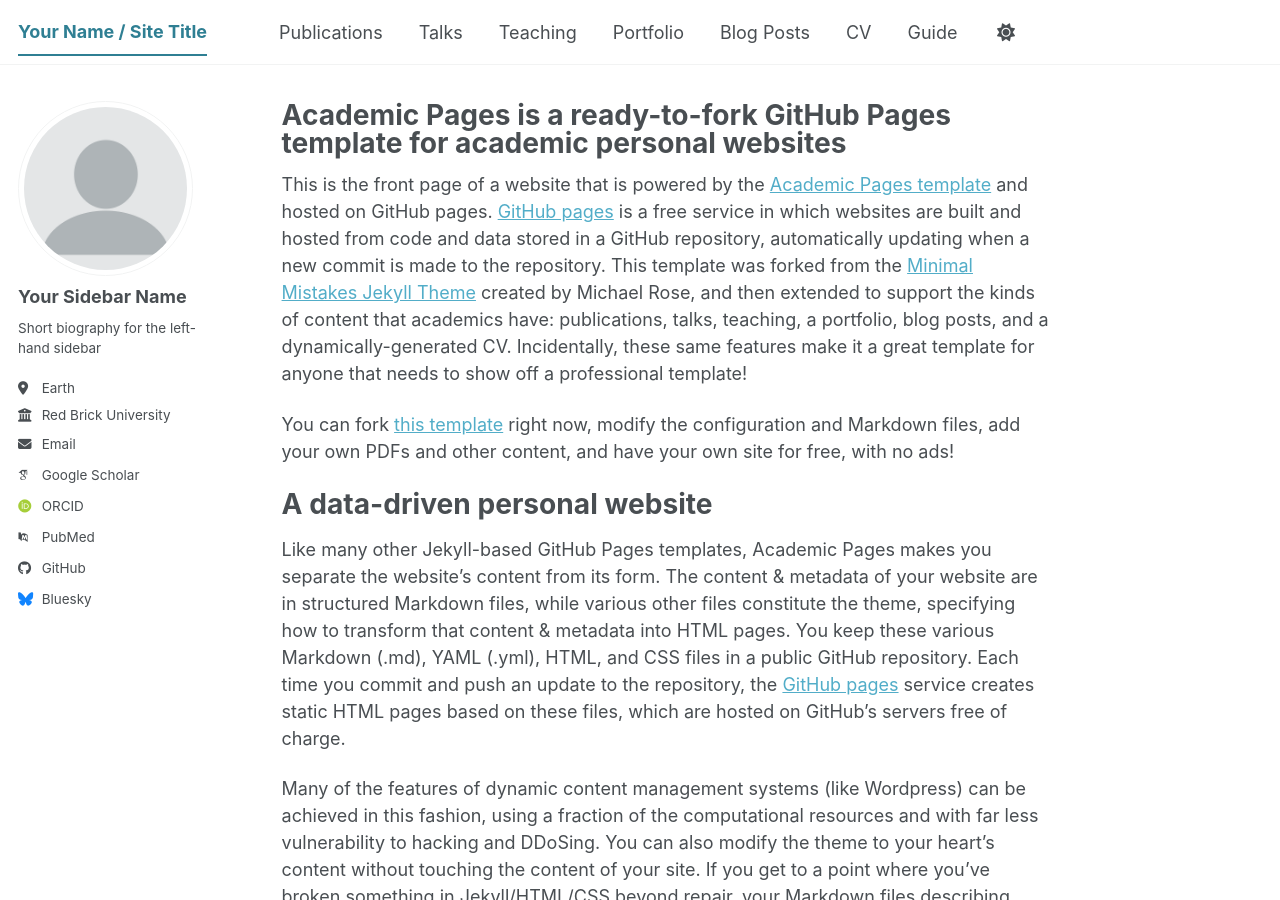
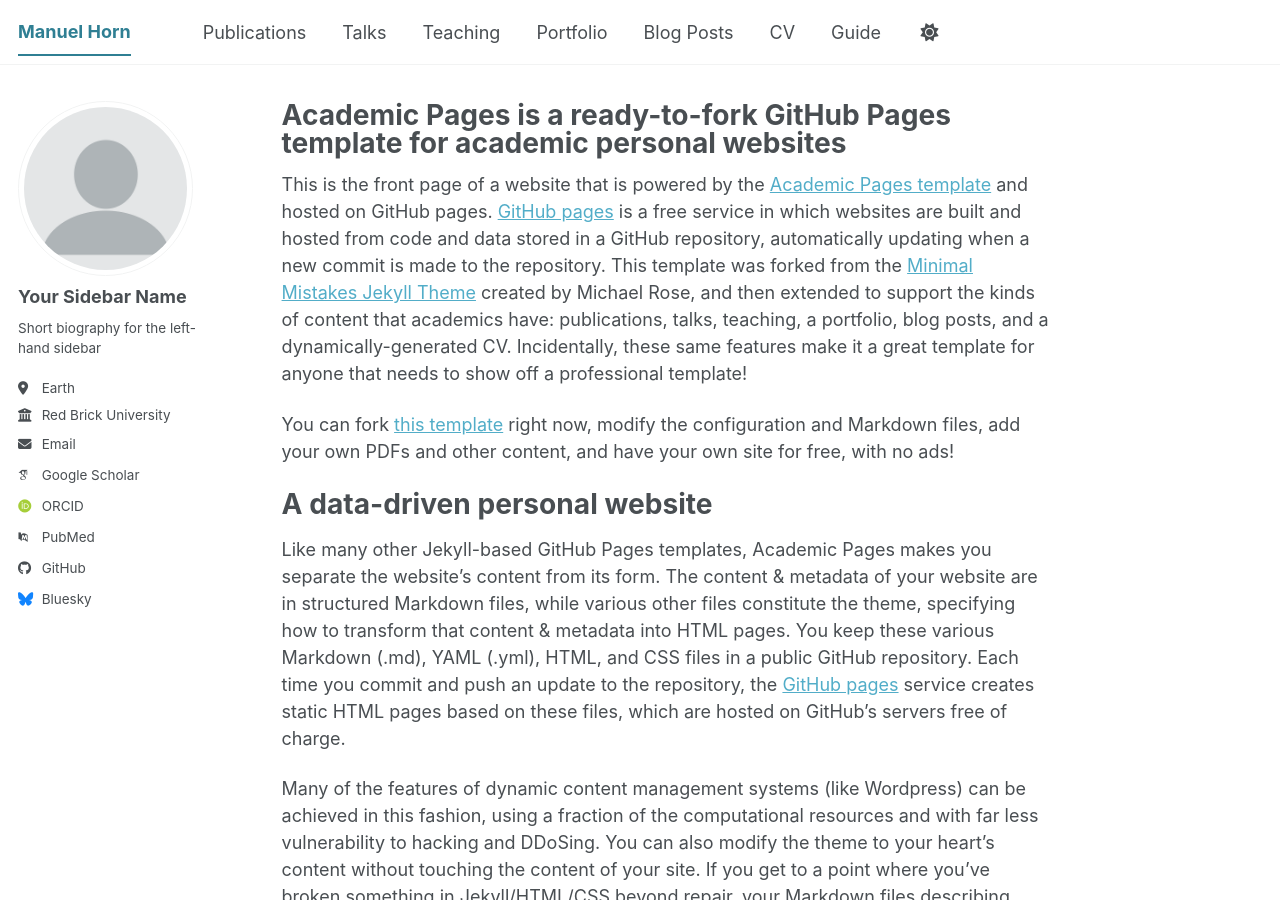
Before and after one commit to manu-horn/manu-horn.github.io, a Jekyll site: the page built from _pages/about.md, in a window 1280 px wide and 900 px high. Built offline with Jekyll 4.4.1, drawn with Linux system fonts in a browser that asks for light colours; some web fonts are replaced; a script bundle is joined from its source files by our own code; library files that are not in the unit come from our copies.

Commit message:
Update site title to 'Manuel Horn'

```diff
--- a/_config.yml
+++ b/_config.yml
@@ -9,7 +9,7 @@
 # Basic Site Settings
 locale                   : "en-US"
 site_theme               : "default" # The available themes options are "default", "air", "sunrise", "mint", "dirt" and "contrast"
-title                    : "Your Name / Site Title"
+title                    : "Manuel Horn"
 title_separator          : "-"
 name                     : &name "Your Name"
 description              : &description "Your Name's academic portfolio"   # Update this with a general description of your site, this is the default if not overridden by a page
```
